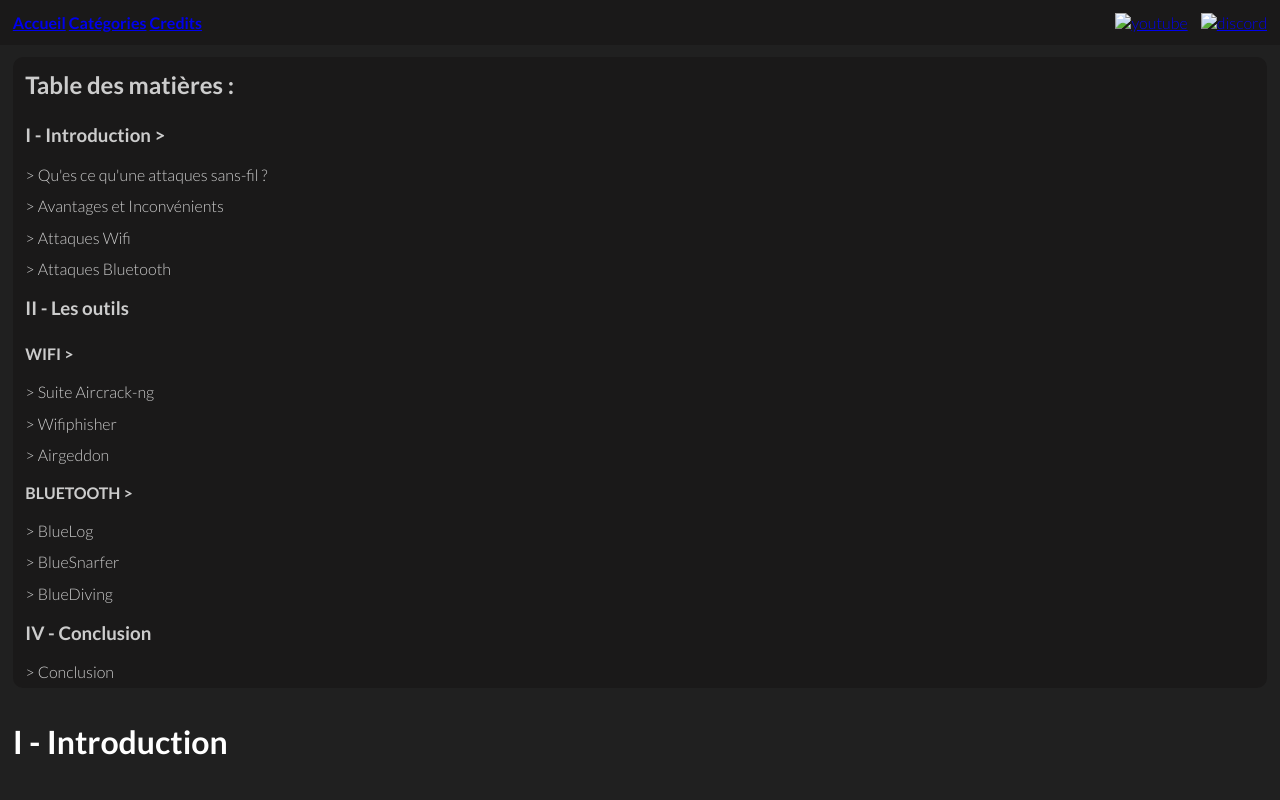
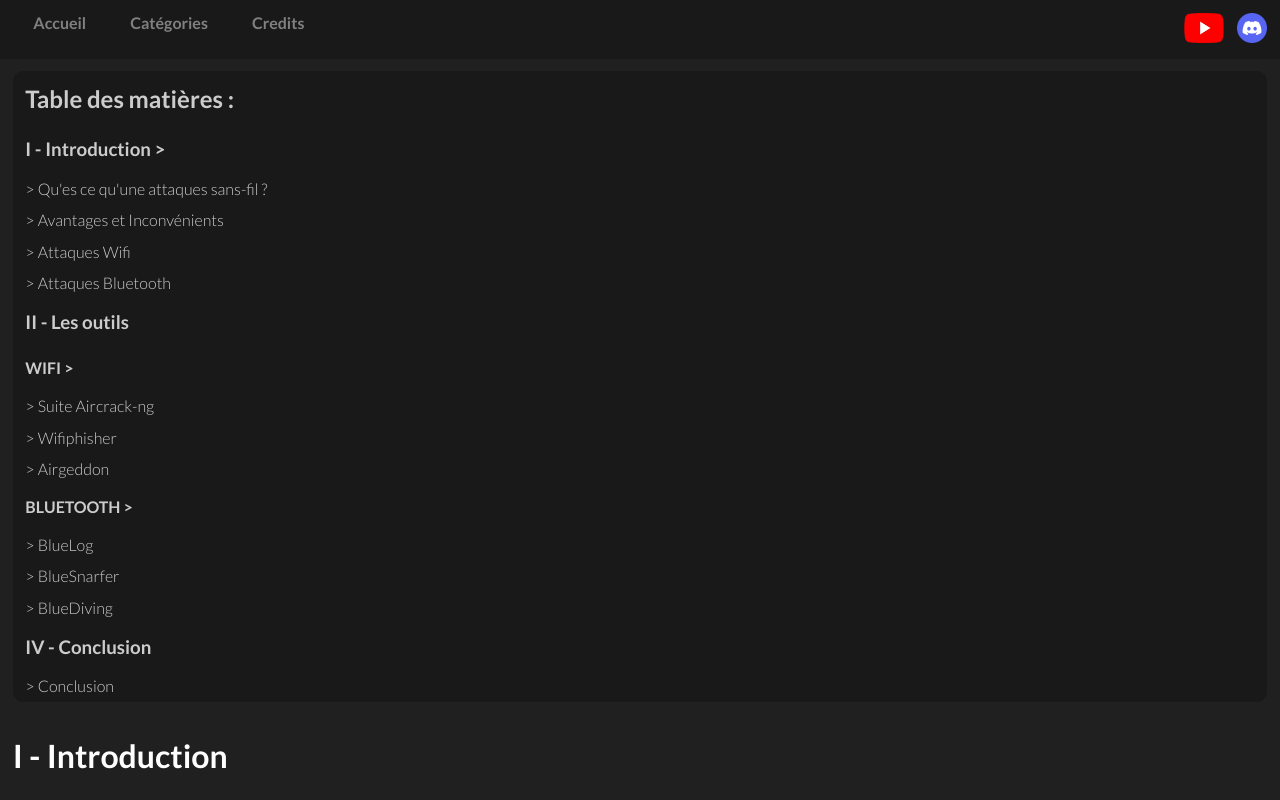
Before and after one commit to PenTaist/PenTaist-website_OLD, a plain HTML site: page articles/attaques-sans-fil.html in a window 1280 px wide. Shown: the top 800 px of the page. Drawn offline with Linux system fonts and the light colour scheme.

Commit message:
Add files via upload

```diff
--- a/articles/attaques-sans-fil.html
+++ b/articles/attaques-sans-fil.html
@@ -17,8 +17,8 @@
             <a href="../credits.html"><strong>Credits</strong></a>
         </nav>
         <nav class="navbar-social">
-            <a class="youtube" href="https://www.youtube.com/channel/UCyEjmGCmSxjfpfQm1JZXo5w"><img src="img/youtube.png" alt="youtube"></a>
-            <a class="discord" href="https://discord.gg/TDXXq3XxrW"><img src="img/discord.png" alt="discord"></a>
+            <a class="youtube" href="https://www.youtube.com/channel/UCyEjmGCmSxjfpfQm1JZXo5w"><img src="../img/youtube.png" alt="youtube"></a>
+            <a class="discord" href="https://discord.gg/TDXXq3XxrW"><img src="../img/discord.png" alt="discord"></a>
         </nav>
     </div>
     <div class="menu">
--- a/articles/css/attaques-sans-fil.css
+++ b/articles/css/attaques-sans-fil.css
@@ -17,6 +17,26 @@
     margin: 1%;
 }
 
+.navbar-links a {
+    color: grey;
+    text-decoration: none;
+    margin: 0 2%;
+    -webkit-transition: all 0.3s;
+    -o-transition: all 0.3s;
+    transition: all 0.3s;
+}
+
+.navbar-links a:hover {
+    color: #fff;
+    -webkit-transition: all 0.3s;
+    -o-transition: all 0.3s;
+    transition: all 0.3s;
+}
+
+.navbar-social {
+    margin: 1%;
+}
+
 .discord img {
     width: 30px;
     height: 30px;
@@ -32,25 +52,6 @@
     -o-transition: all 0.3s;
     transition: all 0.3s;
     margin-right: 10px;
-}
-
-.navbar-links a:hover {
-    color: #fff;
-    -webkit-transition: all 0.3s;
-    -o-transition: all 0.3s;
-    transition: all 0.3s;
-}
-
-.navbar-social {
-    margin: 1%;
-}
-
-.navbar-social img {
-    width: 30px;
-    height: 30px;
-    -webkit-transition: all 0.3s;
-    -o-transition: all 0.3s;
-    transition: all 0.3s;
 }
 
 .navbar-social img:hover {
```
Also changed, not shown: articles/cracking.html (+2 -2 lines), articles/creation-virus.html (+2 -2 lines), articles/installation-kali.html (+2 -2 lines), articles/outils.html (+2 -2 lines), articles/scanning.html (+2 -2 lines).
